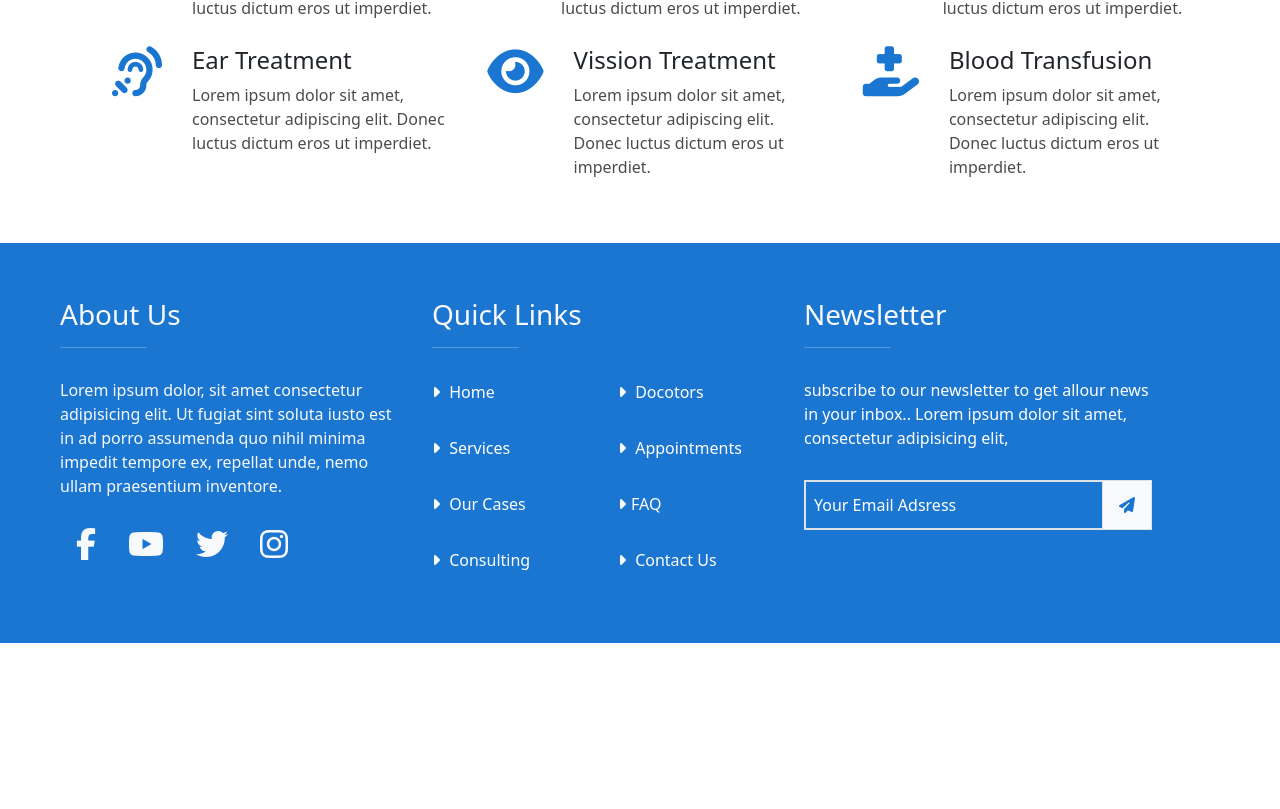
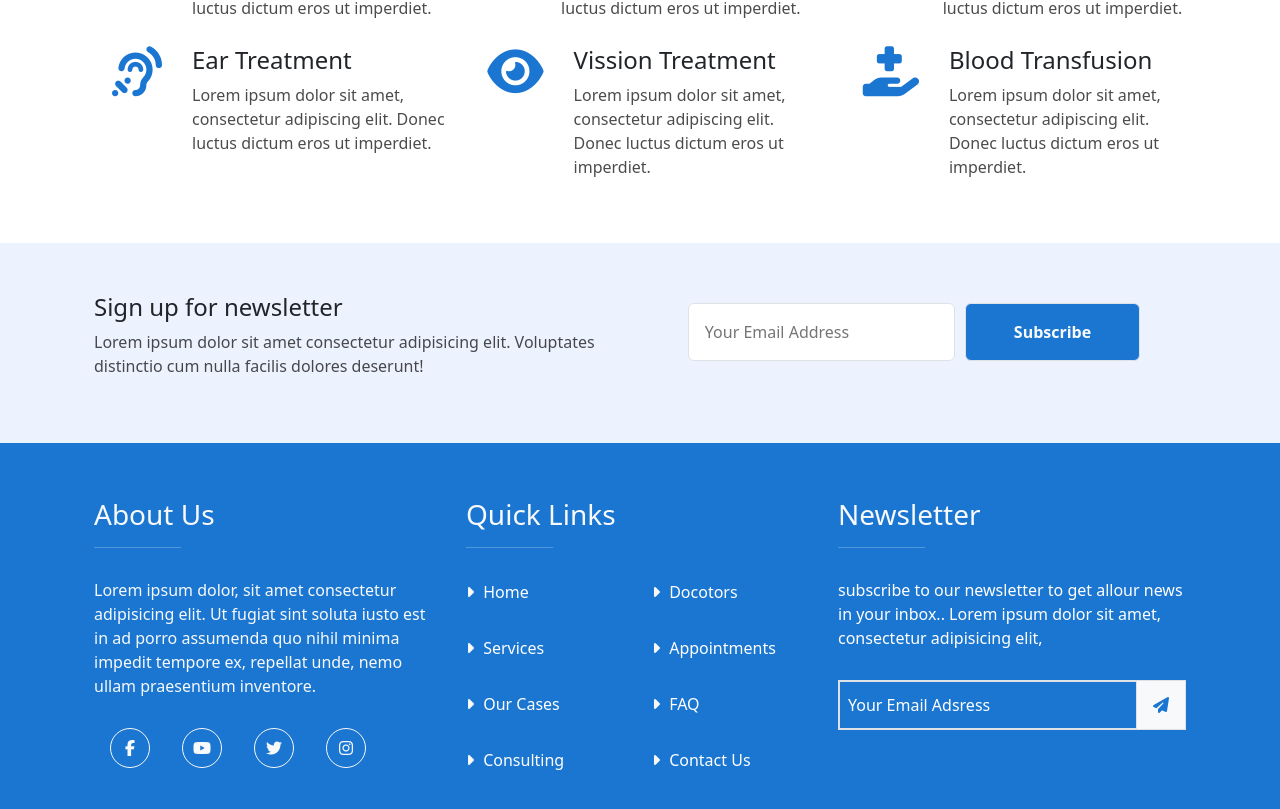
Before and after one commit to Amdadullah-Raihan/doctors-portal-mediplus, a React (Create React App) app: page / in a window 1280 px wide. Shown: the part 2206-3015 px from the top of the page. Before the commit the page ends 2849 px from the top, so only its background shows below. Built offline with nearby package versions, Linux system fonts and the light colour scheme; no server answers.

Commit message:
newsletter section added on homepage

```diff
--- /dev/null
+++ b/src/components/Newsletter.css
@@ -0,0 +1,4 @@
+.newsletter-section{
+    background-color: #EDF2FF;
+    height: 25vh;
+}
--- /dev/null
+++ b/src/components/Newsletter.js
@@ -0,0 +1,21 @@
+import React from 'react';
+import './Newsletter.css'
+
+const Newsletter = () => {
+    return (
+        <div className='newsletter-section  d-flex justify-content-center align-items-center'>
+            <div className="container row row-cols-2">
+                <div className='text-start'>
+                    <h4>Sign up for newsletter</h4>
+                    <p>Lorem ipsum dolor sit amet consectetur adipisicing elit. Voluptates distinctio cum nulla facilis dolores deserunt!</p>
+                </div>
+                <div className=''>
+                    <input className='p-3  border border-none rounded w-50' type="text" name="" id="" placeholder='Your Email Address' />
+                    <button className='py-3 px-5 border border-none  rounded primary-bg text-light fw-bold'>Subscribe</button>
+                </div>
+            </div>
+        </div>
+    );
+};
+
+export default Newsletter;
--- a/src/components/Register.js
+++ b/src/components/Register.js
@@ -5,7 +5,9 @@ import useFirebase from '../hooks/useFirebase';
 import logo from '../images/GOOG-0ed88f7c.png'
 
 const Register = () => {
-    const {handleGoogleSignIn} = useFirebase();
+
+    const {handleGoogleSignIn, signUpNewUser} = useFirebase();
+
     return (
         <div className='m-5 p-5'>
             <Container className='shadow d-flex mx-auto overflow-hidden'>
--- a/src/hooks/useFirebase.js
+++ b/src/hooks/useFirebase.js
@@ -46,7 +46,8 @@ const useFirebase = () => {
     return {
         user,
         handleGoogleSignIn,
-        handleSignOut
+        handleSignOut,
+        signUpNewUser
     }
 
 }
--- a/src/pages/Footer.css
+++ b/src/pages/Footer.css
@@ -3,6 +3,7 @@
 .footer-section{
     height: 50vh;
 }
+
 .footer-section p{
     opacity: 1;
     color: white;
@@ -27,3 +28,13 @@
 .footer-news-letter ::placeholder{
     color:white;
 }
+.social-icons{
+    display: flex;
+}
+.social-icons i{
+    height: 40px;
+    width: 40px;
+    display: flex;
+    justify-content: center;
+    align-items: center;
+}
--- a/src/pages/Footer.js
+++ b/src/pages/Footer.js
@@ -4,18 +4,18 @@ import './Footer.css'
 
 const Footer = () => {
     return (
-        <div className=' primary-bg d-flex align-items-center text-light p-5 footer-section'>
+        <div className=' primary-bg d-flex align-items-center justify-content-center text-light p-5 footer-section'>
 
             <div className='container text-center row'>
                 <div className='col'>
                     <h3 className='text-start'>About Us</h3>
                     <hr className='w-25 '/>
                     <p className='text-light'>Lorem ipsum dolor, sit amet consectetur adipisicing elit. Ut fugiat sint soluta iusto est in ad porro assumenda quo nihil minima impedit tempore ex, repellat unde, nemo ullam praesentium inventore.</p>
-                    <div className='text-start'>
-                        <i className='fa fa-facebook mx-3 fs-2'></i>
-                        <i className='fa fa-youtube mx-3 fs-2'></i>
-                        <i className='fa fa-twitter mx-3 fs-2'></i>
-                        <i className='fa fa-instagram mx-3 fs-2'></i>
+                    <div className='text-start social-icons'>
+                        <i className='fa fa-facebook mx-3  border border-light rounded-circle'></i>
+                        <i className='fa fa-youtube mx-3  border border-light rounded-circle'></i>
+                        <i className='fa fa-twitter mx-3  border border-light rounded-circle'></i>
+                        <i className='fa fa-instagram mx-3  border border-light rounded-circle'></i>
 
                     </div>
                 </div>
@@ -46,7 +46,7 @@ const Footer = () => {
                         </div>
                         <div className='text-start my-3'>
                             <i className='fa-solid fa-caret-right'></i>
-                            <Link className='quick-link' to='/'>FAQ</Link>
+                            <Link className='quick-link' to='/'> FAQ</Link>
                         </div>
                         <div className='text-start my-3'>
                             <i className='fa-solid fa-caret-right'></i>
@@ -64,8 +64,8 @@ const Footer = () => {
                     <h3 className='text-start'>Newsletter</h3>
                     <hr className='w-25 ' />
                     <p>subscribe to our newsletter to get allour news in your inbox.. Lorem ipsum dolor sit amet, consectetur adipisicing elit,</p>
-                    <div className='footer-news-letter border d-flex'>
-                        <input type="text" className='w-100 border border-none h-auto p-2 primary-bg' name="" id="" placeholder='Your Email Adsress' />
+                    <div className='footer-news-letter border d-flex '>
+                        <input type="text" className='w-100 border  border-none h-auto p-2 primary-bg' name="" id="" placeholder='Your Email Adsress' />
                         <i className='fa fa-send p-3 primary-color bg-light'></i>
 
                     </div>
--- a/src/pages/Home.js
+++ b/src/pages/Home.js
@@ -1,5 +1,6 @@
 import React from 'react';
 import Hero from '../components/Hero';
+import Newsletter from '../components/Newsletter';
 import ReadyToHelp from '../components/ReadyToHelp';
 import ServiceSection from '../components/ServiceSection';
 import Statistics from '../components/Statistics';
@@ -11,6 +12,7 @@ const Home = () => {
             <ReadyToHelp></ReadyToHelp>
             <Statistics></Statistics>
             <ServiceSection></ServiceSection>
+            <Newsletter></Newsletter>
         </div>
     );
 };
```
Also changed, not shown: src/pages/Services.js (added, +17 -0 lines).
